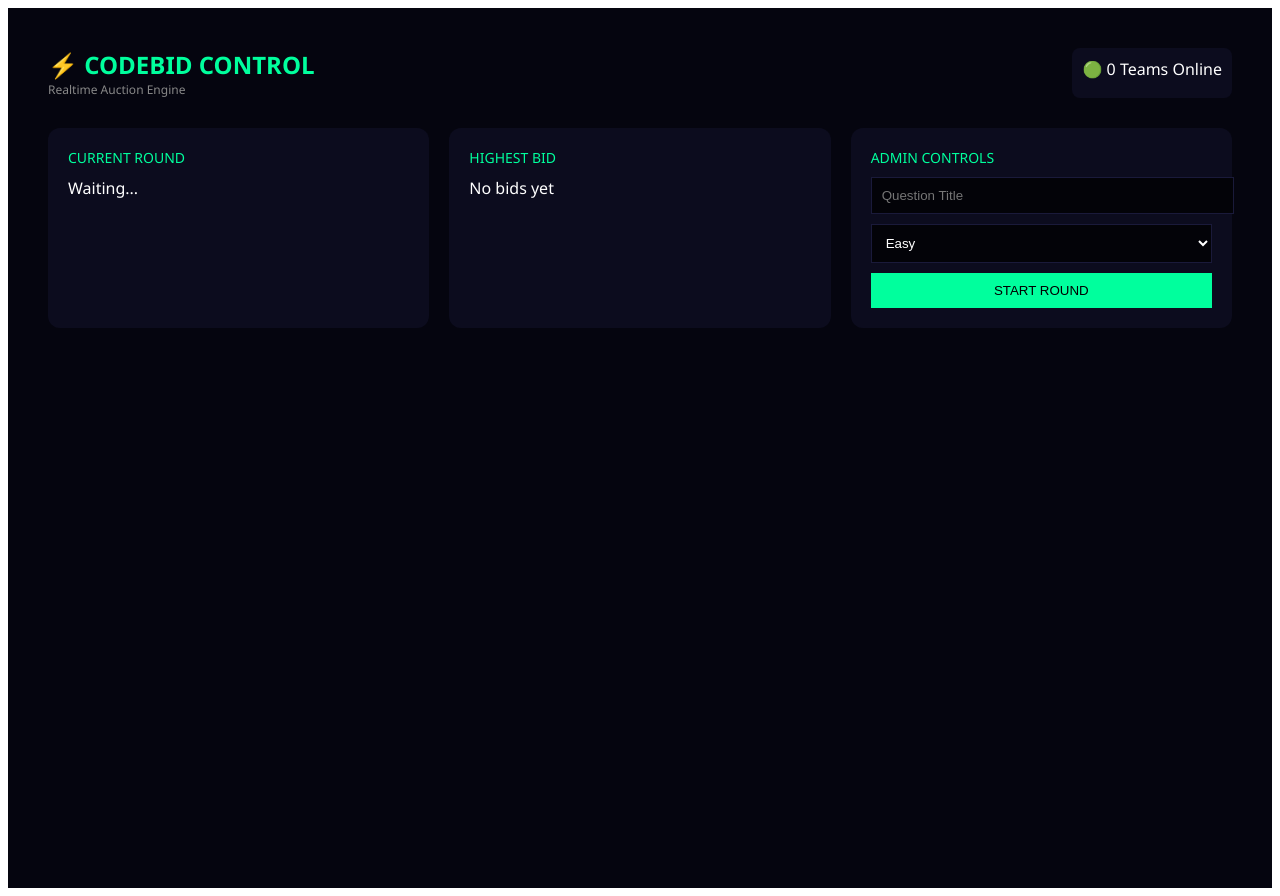
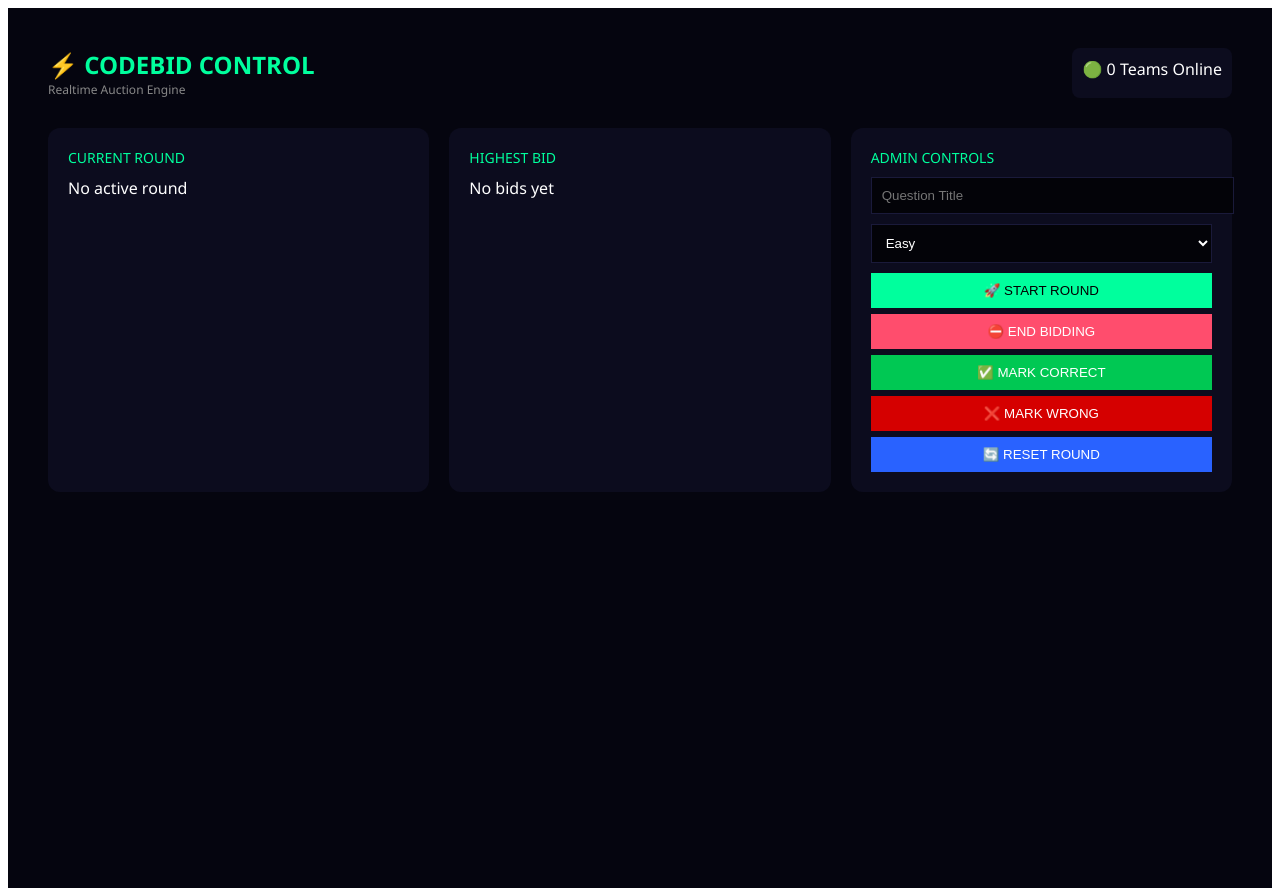
Before and after one commit to Mankalivijayababu/codebid-frontend, a React (Vite) app: page /admin in a window 1280 px wide. Built offline with nearby package versions, Linux system fonts and the light colour scheme; no server answers; sample sign-in values are in the browser's storage.

Commit message:
Fixed admin dashboard API mapping

```diff
--- a/src/pages/AdminDashboard.jsx
+++ b/src/pages/AdminDashboard.jsx
@@ -29,6 +29,7 @@ export default function AdminDashboard() {
   const [highestBid, setHighestBid] = useState(null);
   const [teamsOnline, setTeamsOnline] = useState(0);
 
+  /* ================= FETCH GAME STATE ================= */
   const fetchState = async () => {
     try {
       const res = await axios.get(`${API}/game/state`, {
@@ -46,6 +47,7 @@ export default function AdminDashboard() {
     if (token) fetchState();
   }, [token]);
 
+  /* ================= SOCKET CONNECTION ================= */
   useEffect(() => {
     if (!token) return;
 
@@ -58,8 +60,9 @@ export default function AdminDashboard() {
       setBids((prev) => {
         const updated = [...prev, data];
         const highest = updated.reduce((max, bid) =>
-          !max || bid.amount > max.amount ? bid : max
-        , null);
+          !max || bid.amount > max.amount ? bid : max,
+          null
+        );
         setHighestBid(highest);
         return updated;
       });
@@ -69,17 +72,16 @@ export default function AdminDashboard() {
       setRound(data);
       setBids([]);
       setHighestBid(null);
-      setTimeLeft(data?.duration || 30);
+      setTimeLeft(30);
       setMessage("🚀 Round Started");
     });
 
-    socket.on("timer:update", (data) => {
-      setTimeLeft(data?.timeLeft || 0);
+    socket.on("bidding:ended", () => {
+      setMessage("⛔ Bidding Ended");
     });
 
     socket.on("round:completed", (data) => {
-      setLeaderboard(data?.leaderboard || []);
-      setMessage(`🏆 Winner: ${data?.winner || ""}`);
+      setMessage(`🏆 Winner: ${data?.winner}`);
       fetchState();
     });
 
@@ -89,6 +91,8 @@ export default function AdminDashboard() {
 
     return () => socket.disconnect();
   }, [token]);
+
+  /* ================= ADMIN ACTIONS ================= */
 
   const startRound = async () => {
     if (!title) return setMessage("Enter question title");
@@ -100,10 +104,59 @@ export default function AdminDashboard() {
         { headers: authHeaders }
       );
       setTitle("");
-    } catch (err) {
+    } catch {
       setMessage("Start failed");
     }
   };
+
+  const endBidding = async () => {
+    try {
+      await axios.post(`${API}/game/end-bidding`, {}, { headers: authHeaders });
+      setMessage("⛔ Bidding Ended");
+    } catch {
+      setMessage("End failed");
+    }
+  };
+
+  const markCorrect = async () => {
+    try {
+      await axios.post(
+        `${API}/game/result`,
+        { result: "correct" },
+        { headers: authHeaders }
+      );
+      setMessage("✅ Answer Marked Correct");
+      fetchState();
+    } catch {
+      setMessage("Correct failed");
+    }
+  };
+
+  const markWrong = async () => {
+    try {
+      await axios.post(
+        `${API}/game/result`,
+        { result: "wrong" },
+        { headers: authHeaders }
+      );
+      setMessage("❌ Answer Marked Wrong");
+      fetchState();
+    } catch {
+      setMessage("Wrong failed");
+    }
+  };
+
+  const resetRound = async () => {
+    try {
+      await axios.patch(`${API}/game/force-reset`, {}, { headers: authHeaders });
+      setMessage("🔄 Round Reset");
+      fetchState();
+    } catch {
+      setMessage("Reset failed");
+    }
+  };
+
+  /* ================= UI ================= */
 
   return (
     <div style={styles.page}>
@@ -117,6 +170,7 @@ export default function AdminDashboard() {
         </div>
 
         <div style={styles.grid}>
+          {/* CURRENT ROUND */}
           <div style={styles.card}>
             <div style={styles.cardTitle}>CURRENT ROUND</div>
             {round ? (
@@ -126,10 +180,11 @@ export default function AdminDashboard() {
                 <div>Status: {round.status}</div>
               </>
             ) : (
-              <div>Waiting...</div>
+              <div>No active round</div>
             )}
           </div>
 
+          {/* HIGHEST BID */}
           <div style={styles.card}>
             <div style={styles.cardTitle}>HIGHEST BID</div>
             {highestBid ? (
@@ -142,6 +197,7 @@ export default function AdminDashboard() {
             )}
           </div>
 
+          {/* ADMIN CONTROLS */}
           <div style={styles.card}>
             <div style={styles.cardTitle}>ADMIN CONTROLS</div>
 
@@ -163,7 +219,23 @@ export default function AdminDashboard() {
             </select>
 
             <button style={styles.startBtn} onClick={startRound}>
-              START ROUND
+              🚀 START ROUND
+            </button>
+
+            <button style={styles.endBtn} onClick={endBidding}>
+              ⛔ END BIDDING
+            </button>
+
+            <button style={styles.correctBtn} onClick={markCorrect}>
+              ✅ MARK CORRECT
+            </button>
+
+            <button style={styles.wrongBtn} onClick={markWrong}>
+              ❌ MARK WRONG
+            </button>
+
+            <button style={styles.resetBtn} onClick={resetRound}>
+              🔄 RESET ROUND
             </button>
           </div>
         </div>
@@ -174,6 +246,8 @@ export default function AdminDashboard() {
   );
 }
 
+/* ================= STYLES ================= */
+
 const styles = {
   page: {
     minHeight: "100vh",
@@ -182,53 +256,24 @@ const styles = {
     padding: 40,
     fontFamily: "Segoe UI",
   },
-  wrapper: {
-    maxWidth: 1200,
-    margin: "auto",
-  },
-  header: {
-    display: "flex",
-    justifyContent: "space-between",
-    marginBottom: 30,
-  },
-  logo: {
-    fontSize: 24,
-    fontWeight: "bold",
-    color: "#00ff9d",
-  },
-  sub: {
-    fontSize: 12,
-    color: "#888",
-  },
-  online: {
-    background: "#0c0c1e",
-    padding: 10,
-    borderRadius: 8,
-  },
-  grid: {
-    display: "grid",
-    gridTemplateColumns: "1fr 1fr 1fr",
-    gap: 20,
-  },
-  card: {
-    background: "#0c0c1e",
-    padding: 20,
-    borderRadius: 12,
-  },
-  cardTitle: {
-    fontSize: 14,
-    marginBottom: 10,
-    color: "#00ff9d",
-  },
+  wrapper: { maxWidth: 1200, margin: "auto" },
+  header: { display: "flex", justifyContent: "space-between", marginBottom: 30 },
+  logo: { fontSize: 24, fontWeight: "bold", color: "#00ff9d" },
+  sub: { fontSize: 12, color: "#888" },
+  online: { background: "#0c0c1e", padding: 10, borderRadius: 8 },
+
+  grid: { display: "grid", gridTemplateColumns: "1fr 1fr 1fr", gap: 20 },
+
+  card: { background: "#0c0c1e", padding: 20, borderRadius: 12 },
+  cardTitle: { fontSize: 14, marginBottom: 10, color: "#00ff9d" },
   badge: {
     background: "#ffd60a",
     padding: "4px 8px",
     borderRadius: 6,
     color: "#000",
     fontWeight: "bold",
-    display: "inline-block",
-    marginBottom: 10,
   },
+
   input: {
     width: "100%",
     padding: 10,
@@ -237,16 +282,12 @@ const styles = {
     border: "1px solid #1a1a3a",
     color: "#fff",
   },
-  startBtn: {
-    width: "100%",
-    padding: 10,
-    background: "#00ff9d",
-    border: "none",
-    cursor: "pointer",
-  },
-  message: {
-    marginTop: 20,
-    textAlign: "center",
-    color: "#00ff9d",
-  },
+
+  startBtn: { width: "100%", padding: 10, background: "#00ff9d", border: "none" },
+  endBtn: { width: "100%", padding: 10, marginTop: 6, background: "#ff4d6d", border: "none", color:"#fff" },
+  correctBtn: { width: "100%", padding: 10, marginTop: 6, background: "#00c853", border: "none", color:"#fff" },
+  wrongBtn: { width: "100%", padding: 10, marginTop: 6, background: "#d50000", border: "none", color:"#fff" },
+  resetBtn: { width: "100%", padding: 10, marginTop: 6, background: "#2962ff", border: "none", color:"#fff" },
+
+  message: { marginTop: 20, textAlign: "center", color: "#00ff9d" },
 };
```
